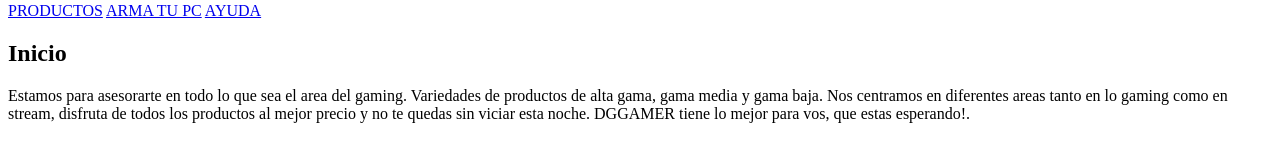
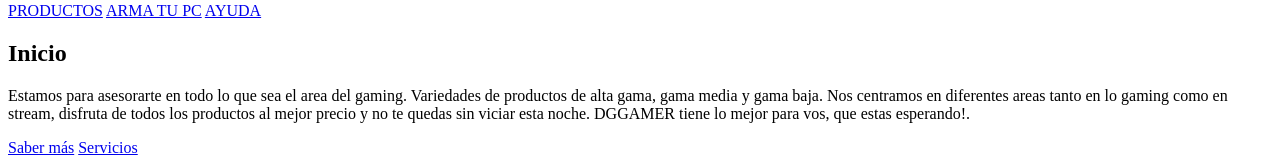
Before and after one commit to Eldeivichpa/pre-entrega2, a plain HTML site: page index.html in a window 1280 px wide. Shown: the part 1090-1255 px from the top of the page. Before the commit the page ends 1229 px from the top, so only its background shows below. Drawn offline with Linux system fonts and the light colour scheme.

Commit message:
agregue una instacia a

```diff
--- a/index.html
+++ b/index.html
@@ -30,6 +30,8 @@
             DGGAMER tiene lo mejor para vos, que estas esperando!.</p>
 
             <div class="btn-home">
+                <a href="#" class="btn">Saber más</a>
+                <a href="#" class="btn">Servicios</a>
 
             </div>
 
```
